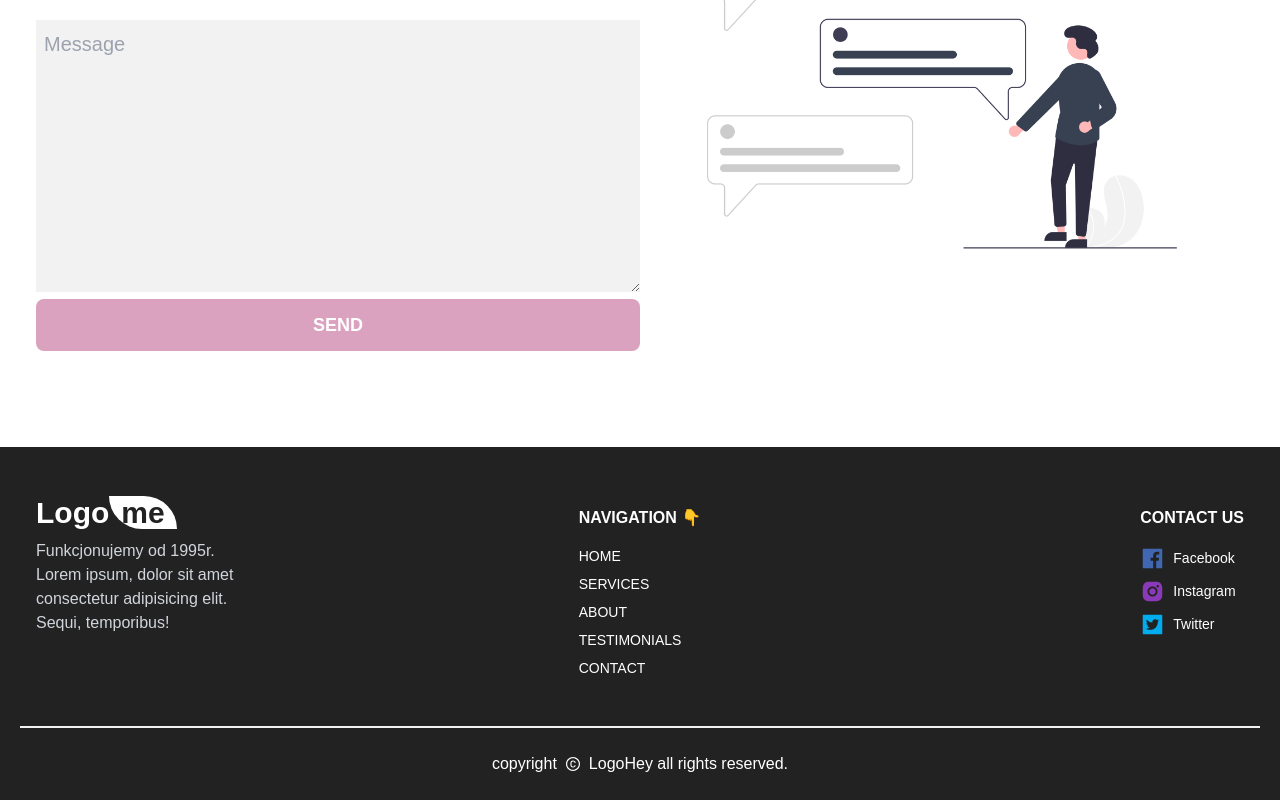
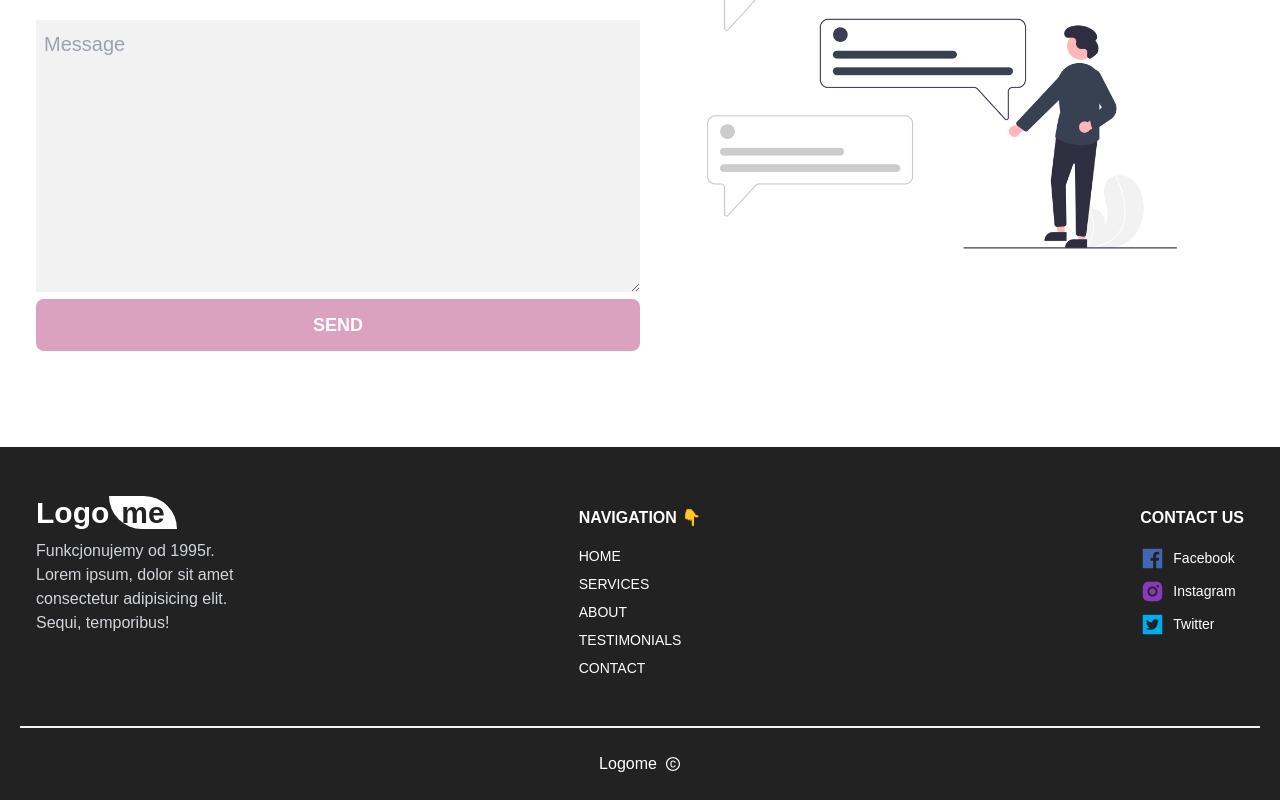
Before and after one commit to BartekTheSnowmann/landing-page, a React (Create React App) app: page / in a window 1280 px wide. Shown: the part 4366-5166 px from the top of the page. Built offline with nearby package versions, Linux system fonts and the light colour scheme.

Commit message:
changes in footer

```diff
--- a/src/components/Footer.jsx
+++ b/src/components/Footer.jsx
@@ -42,9 +42,8 @@ function Footer() {
           </div>
       </div>
       <div className='flex items-center justify-center text-white py-6 gap-x-2'>
-        <h1>copyright</h1>
+        <p>Logome</p>
         <AiOutlineCopyright />
-        <p>LogoHey all rights reserved.</p>
       </div>
   </div>
   )
```
